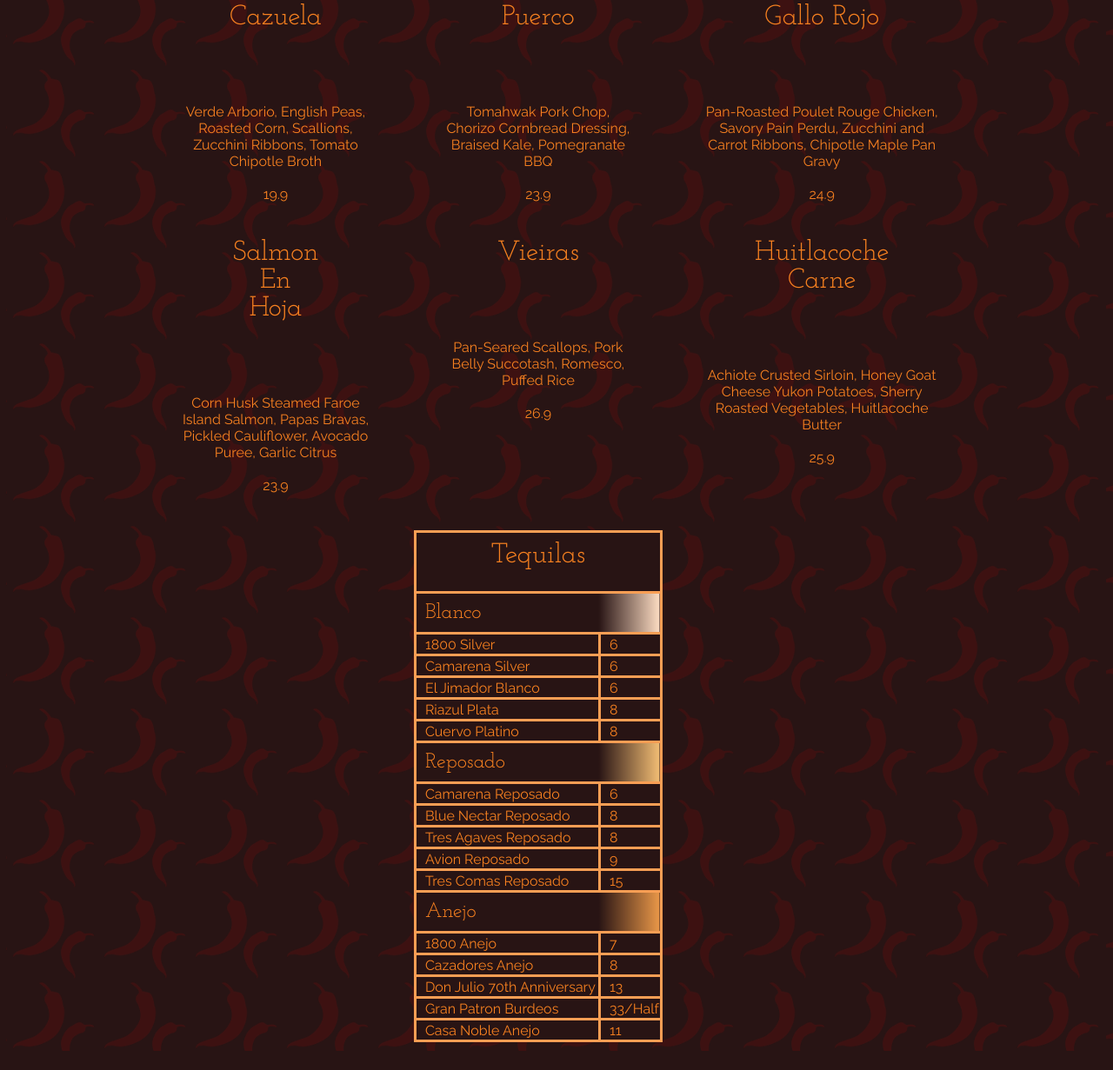
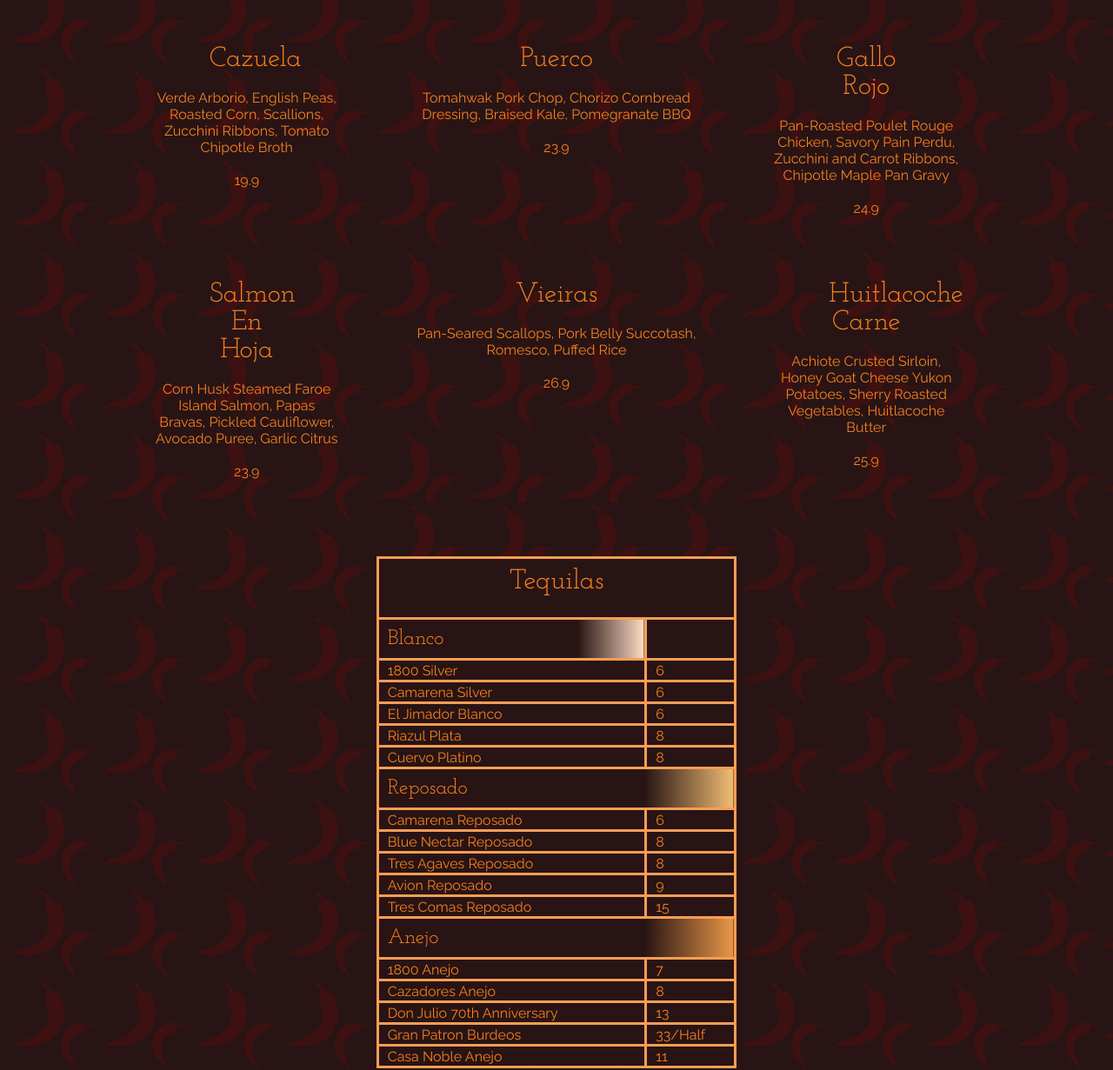
Before and after one commit to mweiss9676/nuevo, a plain HTML site: page menu.html in a window 1280 px wide. Shown: the part 246-1477 px from the top of the page at 87% size. Drawn offline with Linux system fonts and the light colour scheme.

Commit message:
margin-adjustments

```diff
--- a/menu.html
+++ b/menu.html
@@ -21,14 +21,21 @@
           }
 
           .menu, .item{
-              padding: 2em;
+              padding: 1em 2em;
               text-align: center;
-              padding-top: 0;
               font-family: Raleway;
               background-color: rgba(0, 0, 0, 0);
               background-image: linear-gradient(90deg, rgba(0, 0, 0, 0), rgba(0, 0, 0, 0));
               background-size: 100%;
           }
+
+          .item {
+              font-size: 2em;
+              font-style: bold;
+              font-family: 'Josefin Slab';
+              padding-bottom: 0px;
+          }
+
           /*experimenting with different notation below to see if it would work. It didn't... */
           /*#Cazuela, #Puerco, #Gallo, #Salmon, #Vieiras, #Huitlacoche {
               grid-area: content5, content2, content3, content4, content1, content6;
@@ -46,20 +53,14 @@
 
           #Huitlacoche {grid-area: content6;}
 
-          #Cazuela, #Salmon {margin-left: 10em;}
-          #Gallo, #Huitlacoche {margin-right: 10em;}
-
-          .item {
-              font-size: 2em;
-              font-style: bold;
-              font-family: 'Josefin Slab';
-          }
+          #Cazuela, #Salmon {margin-left: 33%;}
+          #Gallo, #Huitlacoche {margin-right: 33%;}
 
           .beverages {
               grid-area: beverages;
           }
 
-          table {width: 100%;}
+          table {width: 100%; margin-top: 15%;}
 
           table, thead, tbody, th, td {
               border-style: solid;
@@ -139,7 +140,9 @@
                                 </tr>
                             </thead>
                             <tbody>
-                                <th class="type-tequila-title" colspan="5" id="blanco">Blanco</th>
+                                <tr>
+                                <th class="type-tequila-title" colspan="4" id="blanco">Blanco</th>
+                                <th id="color" colspan=></th>
                                 </tr>
                                 <tr>
                                     <td colspan="4">1800 Silver</td>
```
